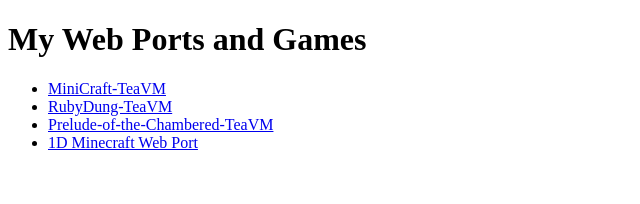
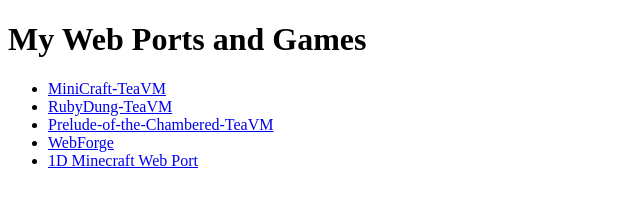
Before and after one commit to Cucuzacu/cucuzacu.github.io, a plain HTML site: page Games/index.html in a window 1280 px wide. Shown: the whole page, without its empty margins (0-640 px from the left). Drawn offline with Linux system fonts and the light colour scheme.

Commit message:
Add WebForge

```diff
--- a/Games/index.html
+++ b/Games/index.html
@@ -9,6 +9,7 @@
     <li><a href="/Games/MiniCraft">MiniCraft-TeaVM</a></li>
     <li><a href="/Games/RubyDung">RubyDung-TeaVM</a></li>
     <li><a href="/Games/POC">Prelude-of-the-Chambered-TeaVM</a></li>
+    <li><a href="/WebForge">WebForge</a></li>
     <li><a href="/Games/1DMC">1D Minecraft Web Port</a></li>
   </ul>
 </body>
```
